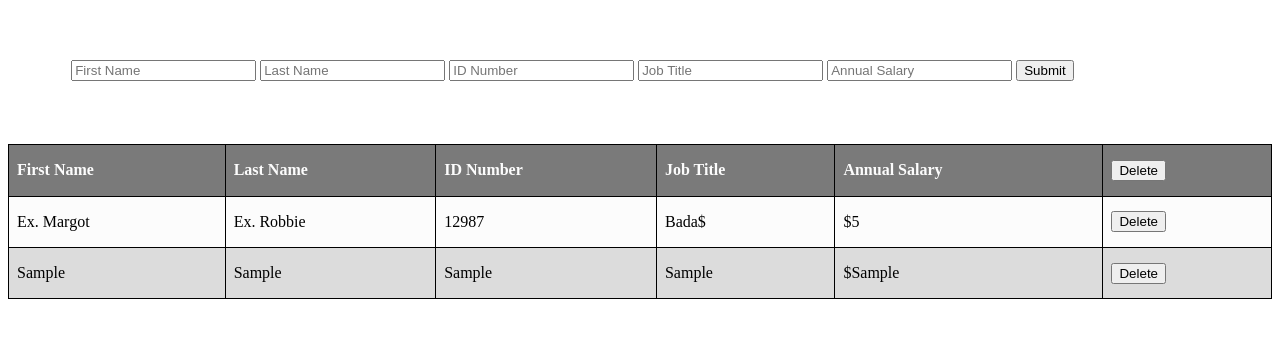
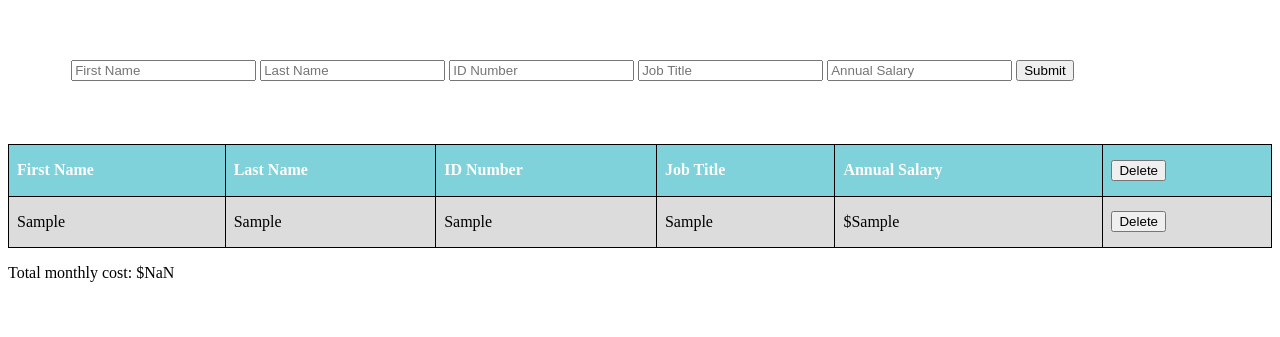
Before and after one commit to alecia-h98/weekend-js-salary-calculator-01, a plain HTML site: page index.html in a window 1280 px wide. Both pictures are taken after typing "Sample", "Sample", "Sample", "Sample", "Sample" into the empty fields and a click on the button "Submit". Shown: the part 105-442 px from the top of the page. Drawn offline with Linux system fonts and the light colour scheme.

Commit message:
added monthly cost calculator and started figuring out how to make the cost turn red

```diff
--- a/index.html
+++ b/index.html
@@ -39,16 +39,20 @@
           </thead>
           <tbody id="table-data">
             <tr>
-              <td>Ex. Margot</td>
+              <!-- <td>Ex. Margot</td>
               <td>Ex. Robbie</td>
-              <td>12987</td>
-              <td>Bada$</td>
-              <td>$5</td>
-              <td><button onclick="deleteButton(event)">Delete</button></td>
+              <td></td>
+              <td></td>
+              <td></td>
+              <td><button onclick="deleteButton(event)">Delete</button></td> -->
             </tr>
           </tbody>
         </table>
       </section>
 
+      <section>
+        <p id="cost">Total monthly cost: $0</p>
+      </section>
+
 </body>
 </html>
--- a/script.js
+++ b/script.js
@@ -7,6 +7,7 @@ function readyNow(){
     console.log('DOM IS READY!!');
 }
 
+//creating my form submit button -adding employees to the DOM
 function onSubmit(event){
 //preventing the webpages default behavior
     event.preventDefault();
@@ -50,18 +51,39 @@ tableList.innerHTML += `<tr>
  titleElement.value = "";
  salaryElement.value = "";
 
- //updating the table to match info put in the form
-//  render();
+ console.log(`employee array: ${employeeData}`);
 
-
-
- console.log("employee array: ", employeeData);
+ renderMonthlyCost();
 }
 
+//function to delete the employees if need be...ya FIRED!
 function deleteButton(event){
     event.target.closest("tr").remove();
+
+//updating the monthly cost
+
 }
 
+//adding up all of the salaries to get our monthly cost
+function addMonthlyCost(){
+    let total = 0;
+    for (const userInput of employeeData){
+        console.log(userInput);
+        total += Number(userInput.salary);
+    }
+    return total;
+}
+
+function renderMonthlyCost(){
+    const monthlyTotal = addMonthlyCost();
+    const moneyElement = document.getElementById("cost");
+    if(monthlyTotal >= 20000){
+        console.log("SHOULD BE RED");
+
+    }
+    moneyElement.innerHTML = `Total monthly cost: $${monthlyTotal}`;
+
+}
 // function render(){
 //     //linking inputs to my js file
 //     const formList = document.getElementById("form");
--- a/style.css
+++ b/style.css
@@ -23,7 +23,7 @@ table {
     min-width: 3.5em;
   }
   thead {
-    background: #7a7a7a;
+    background: #80d2da;
     color: #fcfcfc;
   }
   tbody tr:nth-child(odd){
```
Also changed, not shown: 1 other file.
